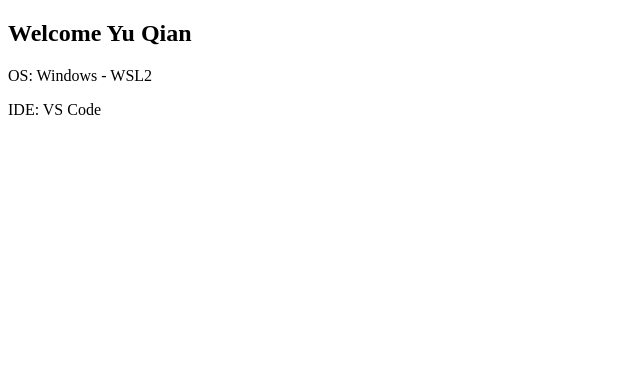
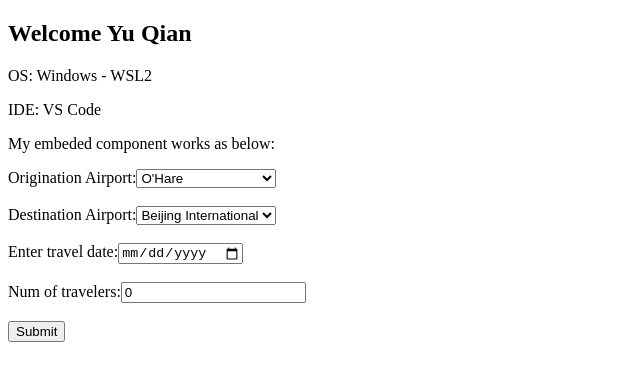
Before and after one commit to rayqian/web_application_angular, an Angular app: page / in a window 1280 px wide. Shown: the top 380 px of the page, without its empty margins (0-640 px from the left). Built offline with nearby package versions, Linux system fonts and the light colour scheme.

Commit message:
integrate with additional component

```diff
--- a/src/app/app.component.html
+++ b/src/app/app.component.html
@@ -1,3 +1,5 @@
 <h2>Welcome Yu Qian</h2>
 <p>OS:  Windows - WSL2
 <p>IDE: VS Code
+
+<app-client-info></app-client-info>
--- a/src/app/app.component.ts
+++ b/src/app/app.component.ts
@@ -7,4 +7,5 @@ import { Component } from '@angular/core';
 })
 export class AppComponent {
   title = 'travel-app';
+
 }
--- /dev/null
+++ b/src/app/client-info/client-info.component.html
@@ -0,0 +1,30 @@
+<p>My embeded component works as below: </p>
+
+<form>
+  <label for="originationAirport">Origination Airport:</label>
+  <select name="originationAirport" id="originationAirport">
+    <option value="ord">O'Hare</option>
+    <option value="lag">NY Laguardia</option>
+    <option value="bos">Boston</option>
+    <option value="bj">Beijing International</option>
+  </select>
+  <br><br>
+
+  <label for="destinationAirport">Destination Airport:</label>
+  <select name="destinationAirport" id="destinationAirport">
+    <option value="bj">Beijing International</option>
+    <option value="lag">NY Laguardia</option>
+    <option value="bos">Boston</option>
+    <option value="ord">O'Hare</option>
+  </select>
+  <br><br>
+
+  <label for="travelDate">Enter travel date:</label>
+  <input type="date" id="travelDate" name="travelDate" min="2020-10-20"><br><br>
+
+  <label for="numOfTravelers">Num of travelers:</label>
+  <input type="number" id="numOfTravelers" name="numOfTravelers" min=1 [(ngModel)] ="numOfTravelers"><br><br>
+  <input type="submit" (click)="calculatePrice(numOfTravelers)" >
+</form>
+<br><br>
+{{result}}
--- /dev/null
+++ b/src/app/client-info/client-info.component.ts
@@ -0,0 +1,26 @@
+import { Component, OnInit } from '@angular/core';
+
+@Component({
+  selector: 'app-client-info',
+  templateUrl: './client-info.component.html',
+  styleUrls: ['./client-info.component.css']
+})
+export class ClientInfoComponent implements OnInit {
+
+  result:string = "";
+  price:number = 0;
+  numOfTravelers:number = 0;
+
+  constructor() { }
+
+  ngOnInit(): void {
+  }
+
+  calculatePrice(n:number): void{
+    this.numOfTravelers = n;
+    this.price = n * 150;
+    this.result = "The total cost is $" + this.price;
+    console.log('caculate function called'+ this.numOfTravelers);
+  }
+
+}
```
Also changed, not shown: src/app/app.module.ts (+6 -2 lines), src/app/client-info/client-info.component.css (added), 1 other file (tests, documents, lock files or other folders).
